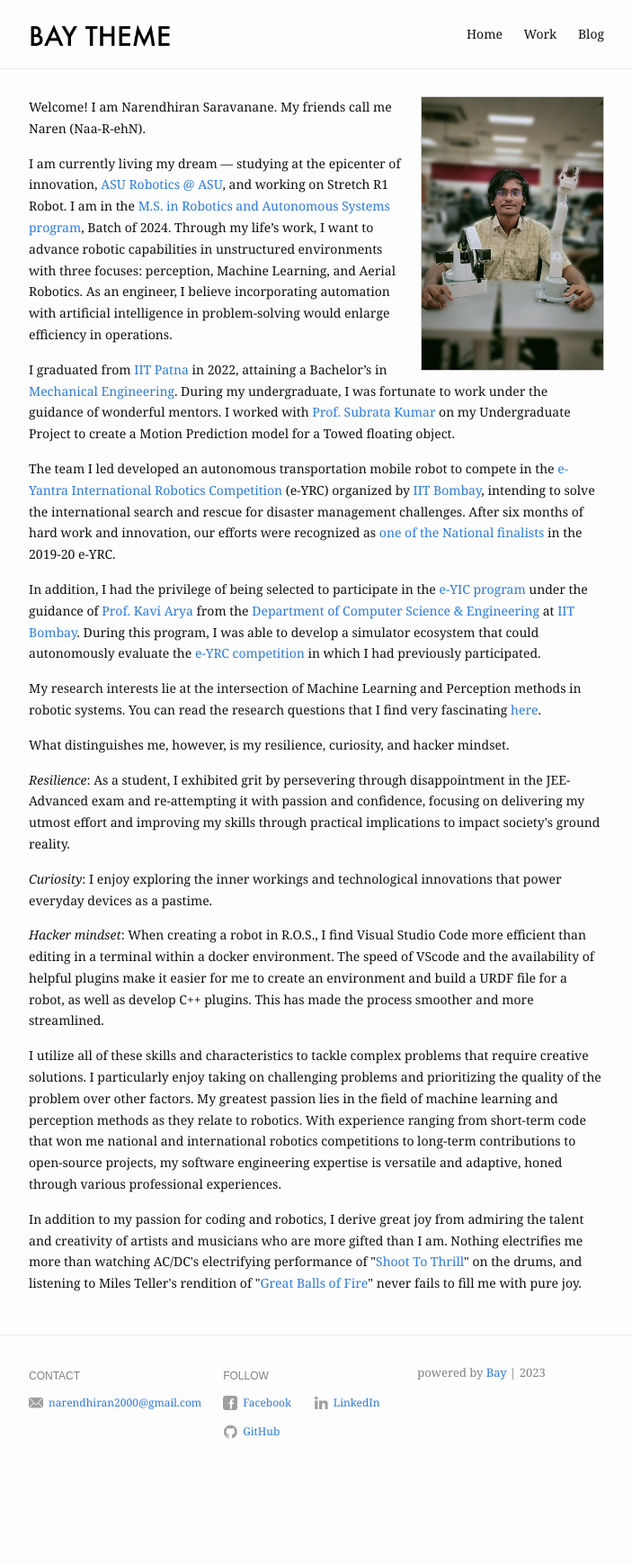
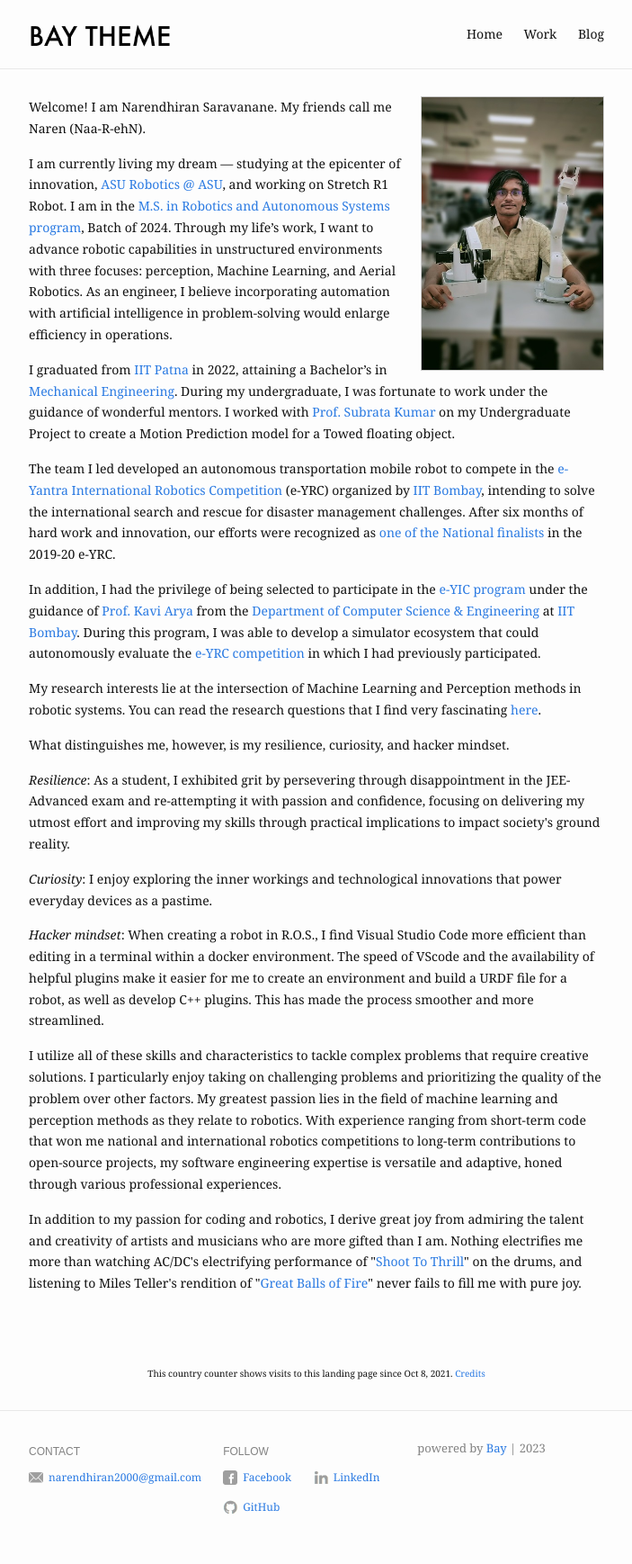
Before and after one commit to naren200/naren200.github.io, a Jekyll site: the page built from index.md, in a window 1280 px wide. Shown: the whole page at 90% size, without its empty margins (288-991 px from the left). Built offline with Jekyll 4.4.1, drawn with Linux system fonts in a browser that asks for light colours; a script that is not in the unit is left out; before the commit the page ends 1654 px from its top, so only the background shows below that.

Commit message:
Update home.html

```diff
--- a/_layouts/home.html
+++ b/_layouts/home.html
@@ -19,6 +19,14 @@
       </div>
     </div>
 
+    <div class="page-content">
+      <div class="wrapper">
+        <center><font size="1">This country counter shows visits to this landing page since Oct 8, 2021. <a href="https://www.revolvermaps.com/">Credits</a></font></center>
+
+        <script type="text/javascript" src="//rf.revolvermaps.com/0/0/6.js?i=5bq4d0diigd&amp;m=7&amp;c=e63100&amp;cr1=ffffff&amp;f=arial&amp;l=0&amp;bv=90&amp;lx=-420&amp;ly=420&amp;hi=20&amp;he=7&amp;hc=a8ddff&amp;rs=80" async="async"></script>
+      </div>
+    </div>
+
     {% include footer.html %}
 
     {% include foot.html %}
```
